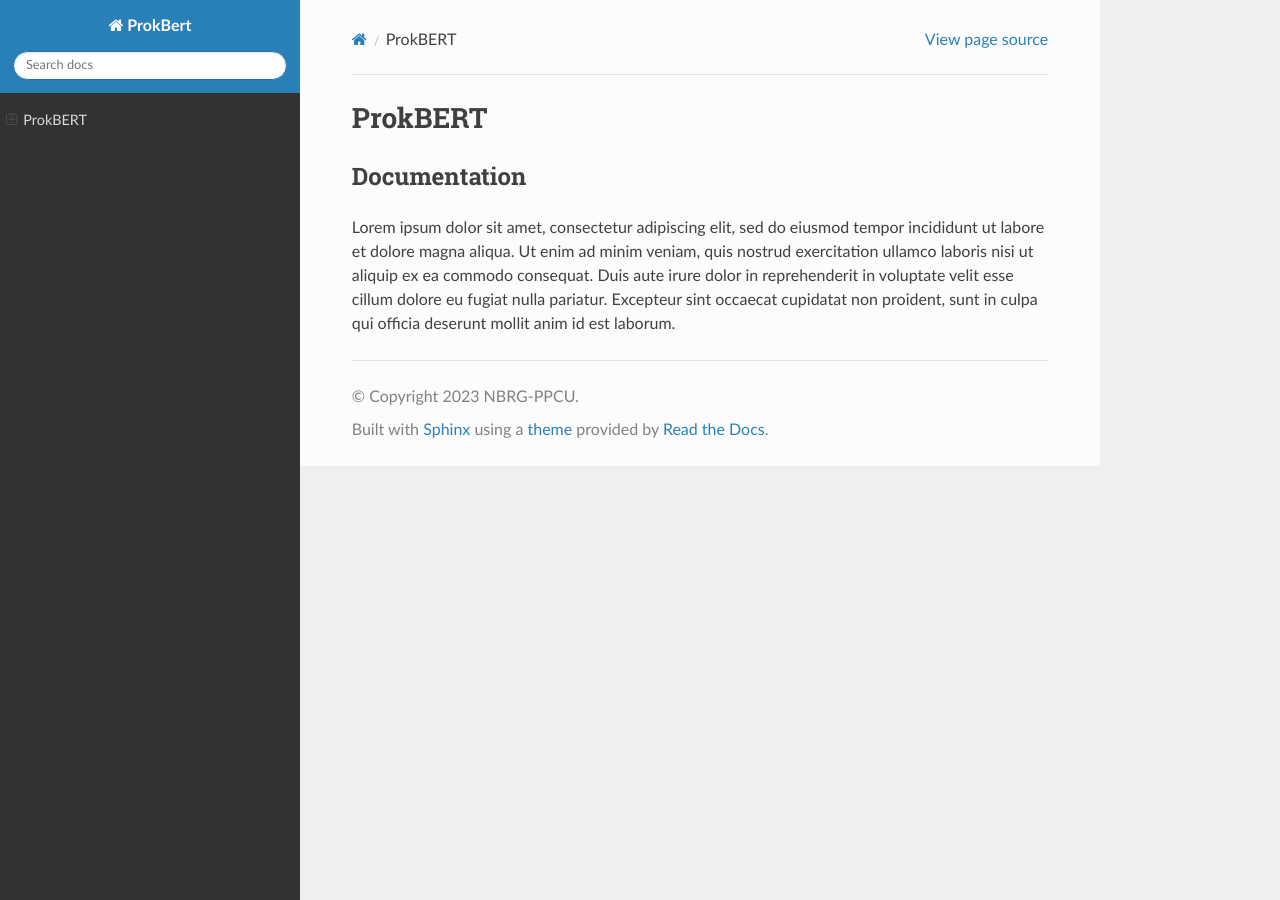
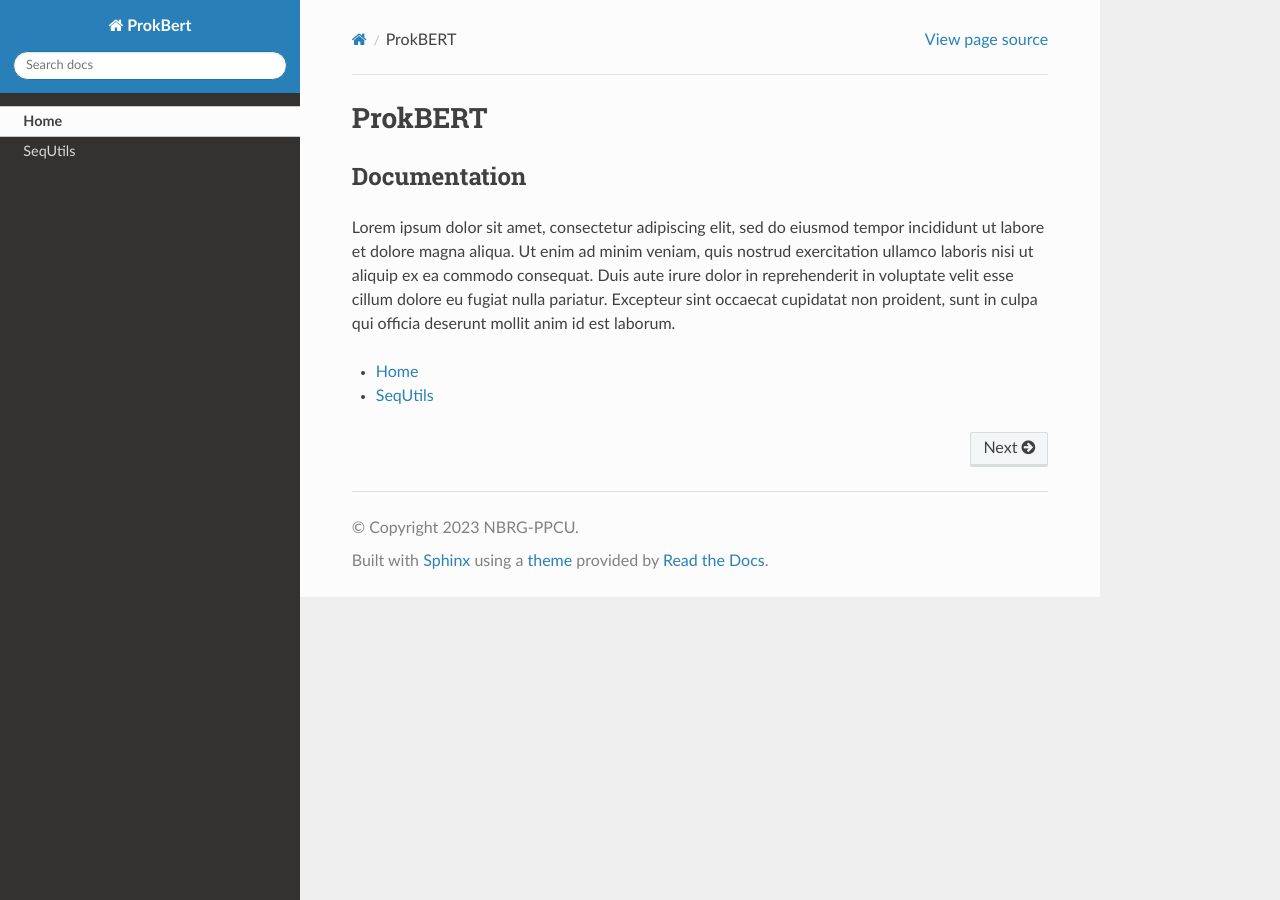
Before and after one commit to nbrg-ppcu/sequtils_test, a Sphinx documentation site: the page built from docs/index.rst, in a window 1280 px wide. Built offline with Sphinx 7.4.7 and the Read the Docs theme 2.0.0, drawn with Linux system fonts in a browser that asks for light colours.

Commit message:
Update index.rst

```diff
--- a/docs/index.rst
+++ b/docs/index.rst
@@ -6,3 +6,8 @@ Documentation
 -----------------------------
 
 Lorem ipsum dolor sit amet, consectetur adipiscing elit, sed do eiusmod tempor incididunt ut labore et dolore magna aliqua. Ut enim ad minim veniam, quis nostrud exercitation ullamco laboris nisi ut aliquip ex ea commodo consequat. Duis aute irure dolor in reprehenderit in voluptate velit esse cillum dolore eu fugiat nulla pariatur. Excepteur sint occaecat cupidatat non proident, sunt in culpa qui officia deserunt mollit anim id est laborum.
+
+.. toctree::
+
+   Home <self>
+   sequtils
```
